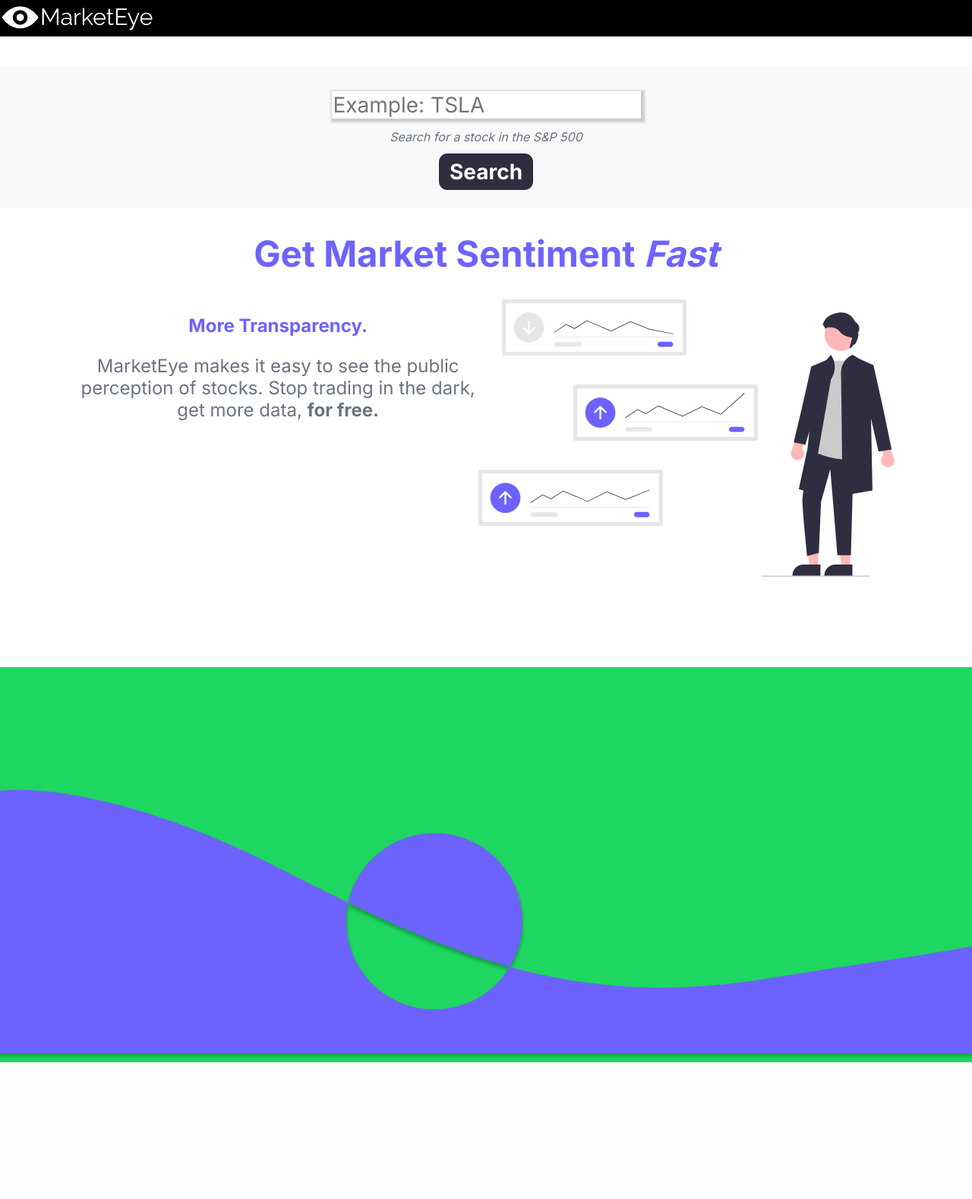
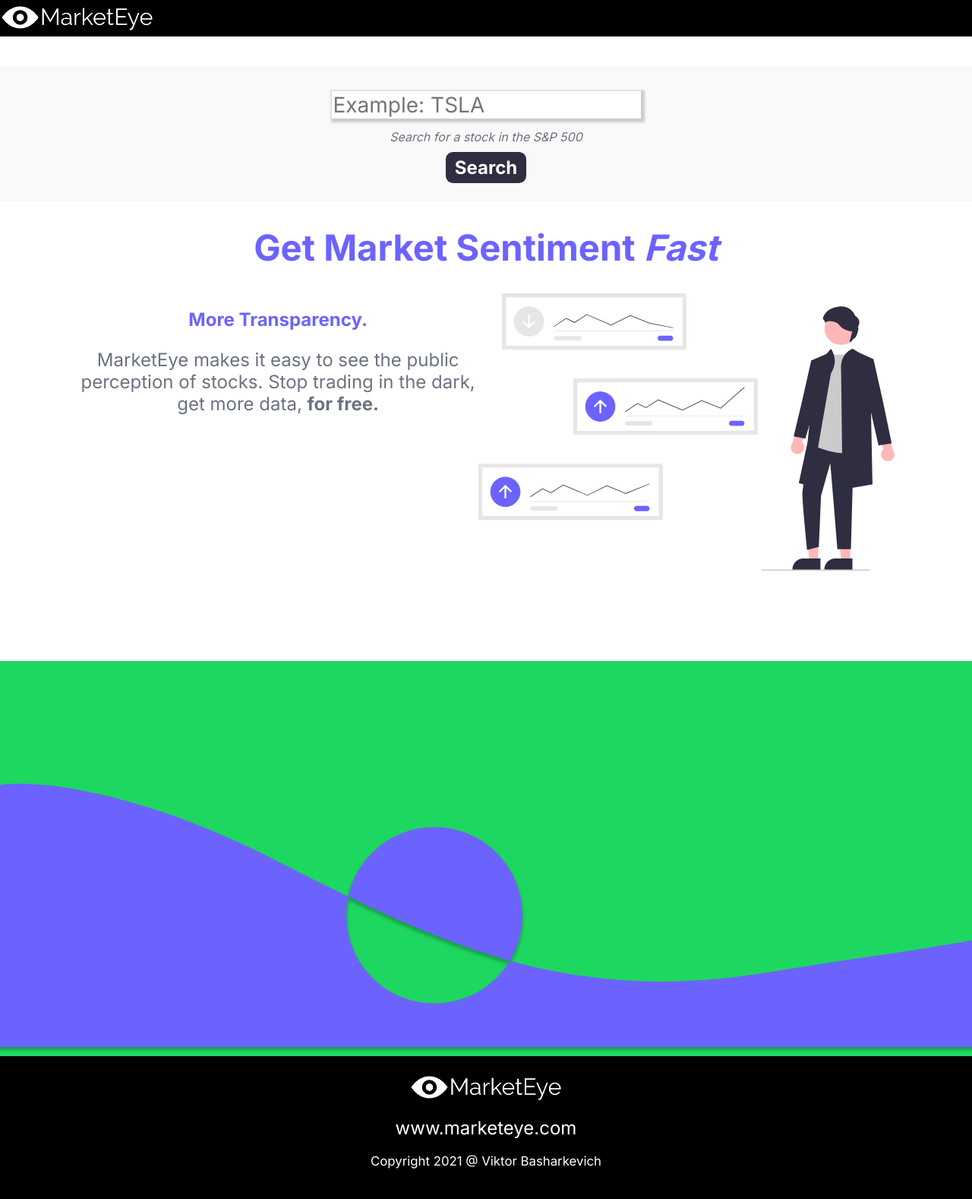
Before and after one commit to ViktorBash/MarketEye, a Django app: page / in a window 1280 px wide; the page is wider, and only the part inside the window is pictured. Shown: that part at 76% size. Before the commit the page ends 1398 px from the top of that part, so only its background shows below. Run offline with Django 3.2, Linux system fonts and the light colour scheme; style sheets or scripts are compiled from the project's sources; parts of the project's set-up code (start-up, migrations or seed data) failed here and were passed over.

Commit message:
Created footer that remains at bottom of page

```diff
--- a/static/main.scss
+++ b/static/main.scss
@@ -7,6 +7,11 @@ $primary-grey: #6B7280;
 body {
     margin: 0;
     padding: 0;
+}
+
+.main-container {
+    min-height: 81vh;
+    overflow: hidden;
 }
 
 .nav-bar {
@@ -72,7 +77,7 @@ body {
 
     color: white;
     font-family: "Inter", sans-serif;
-    font-size: 1.75em;
+    font-size: 1.5em;
     font-weight: 700;
 
     border: none;
@@ -142,3 +147,33 @@ body {
     background-color: rgb(30, 215, 96);
     min-height: 2em;
 }
+
+.footer-bar {
+    background-color: black;
+    height: 10em;
+    padding-bottom: 1.75em;
+
+
+    img {
+        height: 2.25em;
+        padding-top: 1.5em;
+        display: block;
+        margin-left: auto;
+        margin-right: auto;
+    }
+    h2 {
+        color: white;
+        font-family: "Inter", sans-serif;
+        font-size: 1.5em;
+        text-align: center;
+        font-weight: 400;
+
+    }
+    p {
+        color: white;
+        font-family: "Inter", sans-serif;
+        font-size: 1.05em;
+        text-align: center;
+    }
+
+}
--- a/stocks/templates/base.html
+++ b/stocks/templates/base.html
@@ -15,13 +15,21 @@
 
 
 </head>
-
+<div class="main-container">
 <div class="nav-bar">
 <span></span><img src="{% static "assets/white_logo.png" %}"/>
-
 </div>
 
 
 {% block content %} {% endblock %}
+</div>
+
+<!-- Footer -->
+<div class="footer-bar">
+  <img src="{% static "assets/white_logo.png" %}"/>
+  <h2>www.marketeye.com</h2>
+  <p>Copyright 2021 @ Viktor Basharkevich</p>
+</div>
+
 <body>
 </html>
```
